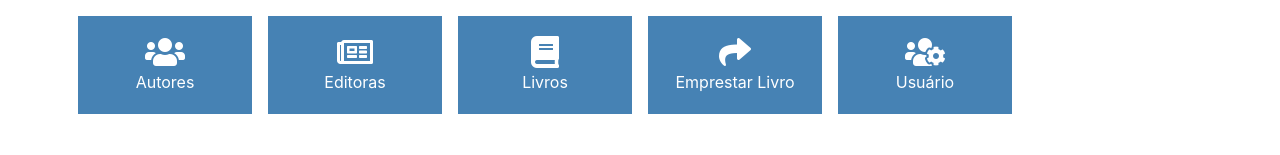
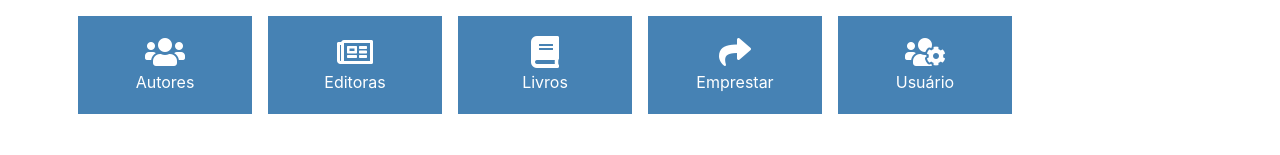
Before and after one commit to jaquesoliveira/meuslivros, a React (Create React App) app: page / in a window 1280 px wide. Shown: the part 145-300 px from the top of the page. Built offline with nearby package versions, Linux system fonts and the light colour scheme.

Commit message:
Correção no menu inicial

```diff
--- a/src/components/menu-inicial/index.js
+++ b/src/components/menu-inicial/index.js
@@ -57,7 +57,7 @@ function MenuInicial(){
                             <i class="fas fa-share fa-2x"></i>
 
                             <div>
-                                Emprestar Livro
+                                Emprestar
                             </div>
                         </div>
                     </div>
```
